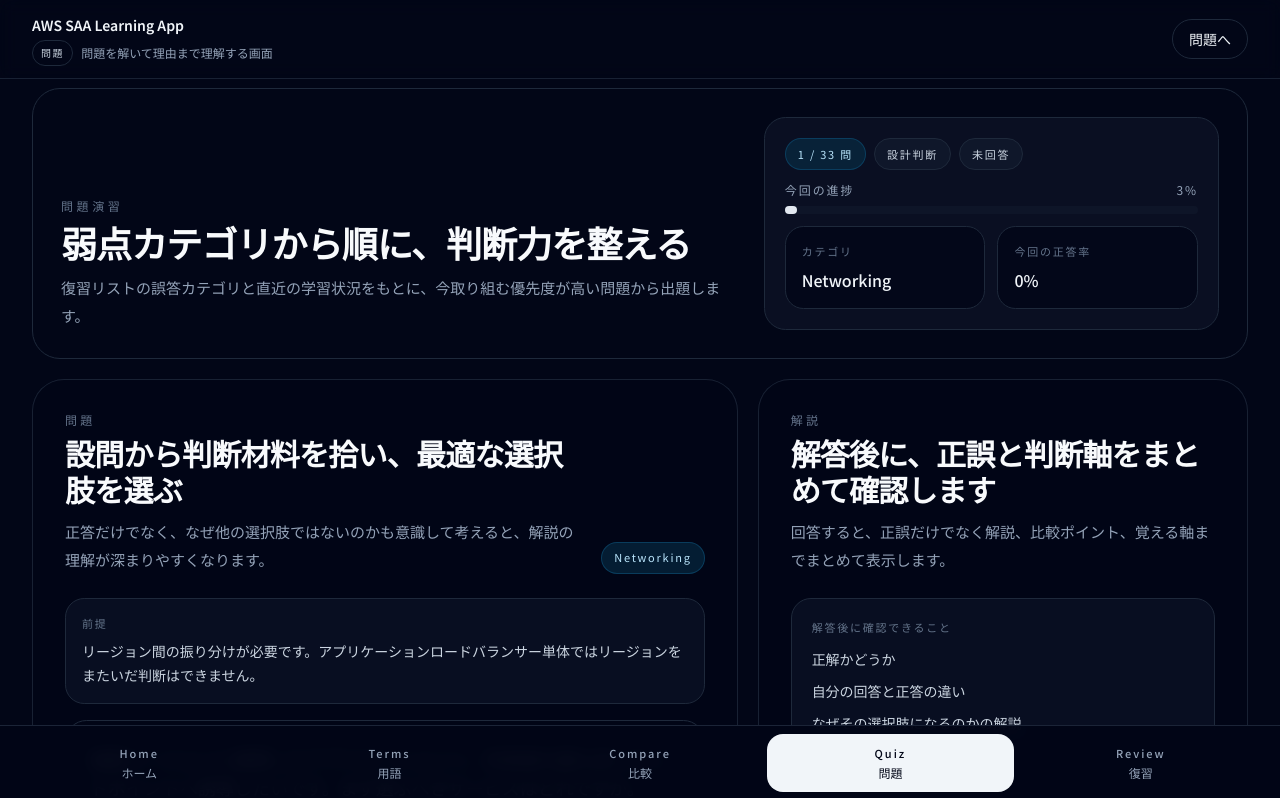
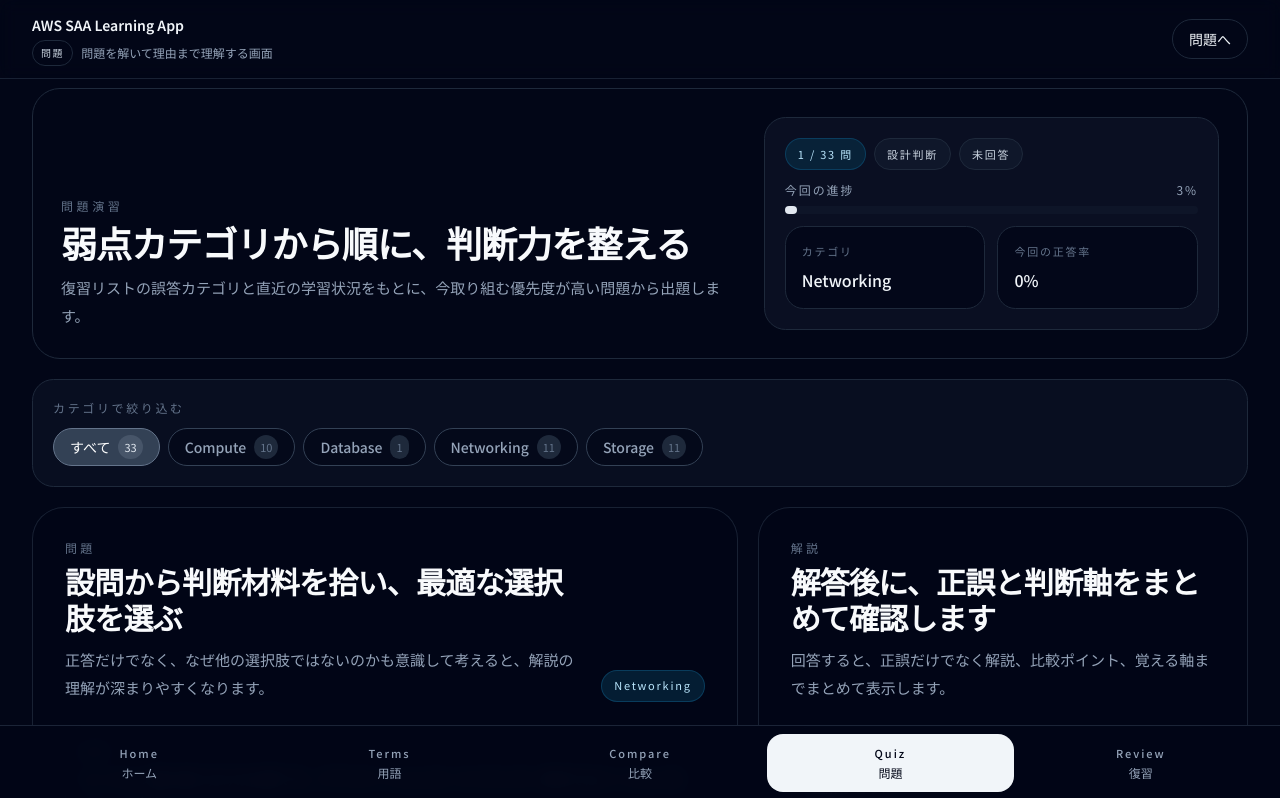
Before and after one commit to Rinze81/SAA-LEARNING, a Next.js app: page /quiz in a window 1280 px wide. Shown: the top 798 px of the page. Built offline with nearby package versions, Linux system fonts and the light colour scheme.

Commit message:
feat: quiz category filter and category accuracy bar chart

```diff
--- a/components/home/home-dashboard.tsx
+++ b/components/home/home-dashboard.tsx
@@ -47,7 +47,7 @@
           </section>
         )}
         <div className="grid gap-5 xl:grid-cols-[1.35fr_0.95fr]">
-          <ProgressOverview snapshot={snapshot} />
+          <ProgressOverview snapshot={snapshot} isHydrated={isHydrated} />
           <LearningPaths snapshot={snapshot} />
         </div>
         <TodayFocus snapshot={snapshot} isHydrated={isHydrated} />
--- a/components/home/progress-overview.tsx
+++ b/components/home/progress-overview.tsx
@@ -1,12 +1,13 @@
 import { ProgressBar } from "@/components/ui/progress-bar";
 import { SectionFrame } from "@/components/ui/section-frame";
-import type { HomeSnapshot } from "@/lib/home/types";
+import type { CategoryStat, HomeSnapshot } from "@/lib/home/types";
 
 type ProgressOverviewProps = {
   snapshot: HomeSnapshot;
+  isHydrated: boolean;
 };
 
-export function ProgressOverview({ snapshot }: ProgressOverviewProps) {
+export function ProgressOverview({ snapshot, isHydrated }: ProgressOverviewProps) {
   return (
     <SectionFrame
       eyebrow="学習の進み具合"
@@ -61,7 +62,138 @@
             ))}
           </div>
         </div>
+
+        {/* カテゴリ別正解率グラフ */}
+        <CategoryAccuracyChart stats={snapshot.categoryStats} isHydrated={isHydrated} />
       </div>
     </SectionFrame>
   );
 }
+
+type CategoryAccuracyChartProps = {
+  stats: CategoryStat[];
+  isHydrated: boolean;
+};
+
+function CategoryAccuracyChart({ stats, isHydrated }: CategoryAccuracyChartProps) {
+  return (
+    <div className="rounded-[1.35rem] border border-slate-800 bg-slate-900/50 p-4 sm:p-5">
+      <div className="mb-4 flex items-center justify-between gap-3">
+        <div>
+          <p className="text-[11px] tracking-[0.18em] text-slate-500 sm:text-xs sm:tracking-[0.22em]">
+            カテゴリ別正解率
+          </p>
+          <p className="mt-1 text-sm font-medium text-slate-200">
+            分野ごとの習熟度
+          </p>
+        </div>
+        <AccuracyLegend />
+      </div>
+
+      {!isHydrated ? (
+        <SkeletonBars />
+      ) : stats.length === 0 ? (
+        <p className="py-4 text-center text-sm text-slate-500">
+          問題を解くとカテゴリ別の正解率が表示されます
+        </p>
+      ) : (
+        <div className="grid gap-3">
+          {stats.map((stat) => (
+            <CategoryBar key={stat.category} stat={stat} />
+          ))}
+        </div>
+      )}
+    </div>
+  );
+}
+
+function CategoryBar({ stat }: { stat: CategoryStat }) {
+  const { category, accuracy, unattemptedCount } = stat;
+  const hasAttempts = accuracy !== null;
+  const barValue = accuracy ?? 0;
+
+  const barColor =
+    !hasAttempts
+      ? "bg-slate-700"
+      : barValue >= 70
+        ? "bg-emerald-500"
+        : barValue >= 40
+          ? "bg-amber-400"
+          : "bg-rose-500";
+
+  const textColor =
+    !hasAttempts
+      ? "text-slate-500"
+      : barValue >= 70
+        ? "text-emerald-400"
+        : barValue >= 40
+          ? "text-amber-400"
+          : "text-rose-400";
+
+  return (
+    <div className="rounded-[1.1rem] border border-slate-800/80 bg-slate-950/45 p-3.5">
+      <div className="flex items-center justify-between gap-3">
+        <div className="min-w-0 flex-1">
+          <div className="flex items-center gap-2">
+            <p className="text-sm font-medium text-slate-200">{category}</p>
+            {unattemptedCount > 0 && (
+              <span className="rounded-full bg-slate-800 px-2 py-0.5 text-[11px] text-slate-500">
+                未着手 {unattemptedCount}問
+              </span>
+            )}
+          </div>
+        </div>
+        <span className={`shrink-0 text-sm font-semibold ${textColor}`}>
+          {hasAttempts ? `${barValue}%` : "未回答"}
+        </span>
+      </div>
+      <div className="mt-2.5 h-2 overflow-hidden rounded-full bg-slate-800">
+        <div
+          className={`h-full rounded-full transition-all duration-500 ${barColor}`}
+          style={{ width: `${barValue}%` }}
+        />
+      </div>
+    </div>
+  );
+}
+
+function AccuracyLegend() {
+  return (
+    <div className="flex items-center gap-3">
+      {[
+        { color: "bg-emerald-500", label: "70%+" },
+        { color: "bg-amber-400", label: "40%+" },
+        { color: "bg-rose-500", label: "〜39%" },
+      ].map(({ color, label }) => (
+        <div key={label} className="flex items-center gap-1.5">
+          <span className={`h-2 w-2 rounded-full ${color}`} />
+          <span className="text-[11px] text-slate-500">{label}</span>
+        </div>
+      ))}
+    </div>
+  );
+}
+
+function SkeletonBars() {
+  return (
+    <div className="grid gap-3">
+      {Array.from({ length: 4 }).map((_, i) => (
+        <div
+          key={i}
+          className="rounded-[1.1rem] border border-slate-800/80 bg-slate-950/45 p-3.5"
+        >
+          <div className="flex items-center justify-between gap-3">
+            <div className="h-4 w-24 animate-pulse rounded bg-slate-800" />
+            <div className="h-4 w-10 animate-pulse rounded bg-slate-800" />
+          </div>
+          <div className="mt-2.5 h-2 overflow-hidden rounded-full bg-slate-800">
+            <div
+              className="h-full animate-pulse rounded-full bg-slate-700"
+              style={{ width: `${40 + i * 15}%` }}
+            />
+          </div>
+        </div>
+      ))}
+    </div>
+  );
+}
--- /dev/null
+++ b/components/quiz/quiz-category-filter.tsx
@@ -0,0 +1,78 @@
+"use client";
+
+import { quizQuestions } from "@/lib/quiz/data";
+
+const ALL_VALUE = "all";
+const ALL_LABEL = "すべて";
+
+const categories = Array.from(
+  new Set(quizQuestions.map((q) => q.category)),
+).sort();
+
+type QuizCategoryFilterProps = {
+  selected: string;
+  onChange: (category: string) => void;
+  questionCounts: Record<string, number>;
+};
+
+export function QuizCategoryFilter({
+  selected,
+  onChange,
+  questionCounts,
+}: QuizCategoryFilterProps) {
+  const totalCount = quizQuestions.length;
+
+  return (
+    <div className="rounded-[1.35rem] border border-slate-800 bg-slate-900/50 p-4 sm:p-5">
+      <p className="mb-3 text-[11px] tracking-[0.18em] text-slate-500 sm:text-xs sm:tracking-[0.22em]">
+        カテゴリで絞り込む
+      </p>
+      <div className="flex flex-wrap gap-2">
+        <CategoryButton
+          label={ALL_LABEL}
+          count={totalCount}
+          isSelected={selected === ALL_VALUE}
+          onClick={() => onChange(ALL_VALUE)}
+        />
+        {categories.map((cat) => (
+          <CategoryButton
+            key={cat}
+            label={cat}
+            count={questionCounts[cat] ?? 0}
+            isSelected={selected === cat}
+            onClick={() => onChange(cat)}
+          />
+        ))}
+      </div>
+    </div>
+  );
+}
+
+type CategoryButtonProps = {
+  label: string;
+  count: number;
+  isSelected: boolean;
+  onClick: () => void;
+};
+
+function CategoryButton({ label, count, isSelected, onClick }: CategoryButtonProps) {
+  return (
+    <button
+      onClick={onClick}
+      className={`flex items-center gap-2 rounded-full border px-4 py-1.5 text-sm font-medium transition-colors ${
+        isSelected
+          ? "border-slate-500 bg-slate-700 text-white"
+          : "border-slate-700 bg-slate-950/60 text-slate-400 hover:border-slate-600 hover:text-slate-200"
+      }`}
+    >
+      {label}
+      <span
+        className={`rounded-full px-1.5 py-0.5 text-[11px] font-normal ${
+          isSelected ? "bg-slate-600 text-slate-200" : "bg-slate-800 text-slate-500"
+        }`}
+      >
+        {count}
+      </span>
+    </button>
+  );
+}
--- a/components/quiz/quiz-experience.tsx
+++ b/components/quiz/quiz-experience.tsx
@@ -1,10 +1,13 @@
 "use client";
 
+import { useMemo, useState } from "react";
+import { QuizCategoryFilter } from "@/components/quiz/quiz-category-filter";
 import { QuizFeedbackPanel } from "@/components/quiz/quiz-feedback-panel";
 import { QuizFooterActions } from "@/components/quiz/quiz-footer-actions";
 import { QuizHeader } from "@/components/quiz/quiz-header";
 import { QuizOptions } from "@/components/quiz/quiz-options";
 import { QuizQuestionCard } from "@/components/quiz/quiz-question-card";
+import { quizQuestions } from "@/lib/quiz/data";
 import { useQuizSession } from "@/lib/quiz/use-quiz-session";
 
 type QuizExperienceProps = {
@@ -12,12 +15,27 @@
 };
 
 export function QuizExperience({ initialQuestionId }: QuizExperienceProps) {
-  const session = useQuizSession({ initialQuestionId });
+  const [categoryFilter, setCategoryFilter] = useState("all");
+  const session = useQuizSession({ initialQuestionId, categoryFilter });
+
+  const questionCounts = useMemo(
+    () =>
+      quizQuestions.reduce<Record<string, number>>((acc, q) => {
+        acc[q.category] = (acc[q.category] ?? 0) + 1;
+        return acc;
+      }, {}),
+    [],
+  );
 
   return (
     <main className="min-h-screen px-4 pb-16 pt-6 sm:px-6 lg:px-8">
       <div className="mx-auto flex w-full max-w-7xl flex-col gap-5">
         <QuizHeader session={session} />
+        <QuizCategoryFilter
+          selected={categoryFilter}
+          onChange={setCategoryFilter}
+          questionCounts={questionCounts}
+        />
         <div className="grid gap-5 xl:grid-cols-[1.18fr_0.82fr]">
           <div className="grid gap-5">
             <QuizQuestionCard question={session.question} session={session} />
--- a/lib/home/home-data.ts
+++ b/lib/home/home-data.ts
@@ -32,7 +32,7 @@
         recentAttempts: 0,
         accuracy: null,
         unattemptedCount: quizQuestions.filter(
-          (question) => question.category === defaultState.weakDomain,
+          (q) => q.category === defaultState.weakDomain,
         ).length,
         lastAttemptAt: null,
       },
@@ -97,6 +97,13 @@
     analytics.reviewedToday > 0 ? analytics.reviewedToday : merged.reviewedToday;
   const streakDays = analytics.streakDays > 0 ? analytics.streakDays : merged.streakDays;
   const weakDomain = topPriorities[0]?.category ?? merged.weakDomain;
+
+  const categoryStats = analytics.priorities.map((p) => ({
+    category: p.category,
+    accuracy: p.accuracy,
+    totalAttempts: p.recentAttempts,
+    unattemptedCount: p.unattemptedCount,
+  }));
 
   return {
     hero: {
@@ -236,6 +243,7 @@
         "まだ迷う場合は比較表に戻って、似たサービスとの違いを整理する",
       ],
     },
+    categoryStats,
   };
 }
 
--- a/lib/quiz/use-quiz-session.ts
+++ b/lib/quiz/use-quiz-session.ts
@@ -1,23 +1,36 @@
 "use client";
 
-import { useMemo, useState } from "react";
+import { useEffect, useMemo, useRef, useState } from "react";
 import { readReviewRecords, removeReviewRecord, upsertReviewRecord } from "@/lib/review/storage";
 import { buildPrioritizedQuestionOrder } from "@/lib/study/analytics";
 import { appendQuizAttempt } from "@/lib/study/storage";
 
 type UseQuizSessionOptions = {
   initialQuestionId?: string;
+  categoryFilter?: string;
 };
 
 export function useQuizSession(options: UseQuizSessionOptions = {}) {
-  const orderedQuestions = useMemo(
-    () => buildPrioritizedQuestionOrder(options.initialQuestionId),
-    [options.initialQuestionId],
-  );
+  const orderedQuestions = useMemo(() => {
+    const all = buildPrioritizedQuestionOrder(options.initialQuestionId);
+    if (!options.categoryFilter || options.categoryFilter === "all") return all;
+    return all.filter((q) => q.category === options.categoryFilter);
+  }, [options.initialQuestionId, options.categoryFilter]);
+
   const [currentIndex, setCurrentIndex] = useState(0);
   const [selectedChoiceId, setSelectedChoiceId] = useState<string | null>(null);
   const [isSubmitted, setIsSubmitted] = useState(false);
   const [correctCount, setCorrectCount] = useState(0);
+
+  const prevFilterRef = useRef(options.categoryFilter);
+  useEffect(() => {
+    if (prevFilterRef.current === options.categoryFilter) return;
+    prevFilterRef.current = options.categoryFilter;
+    setCurrentIndex(0);
+    setSelectedChoiceId(null);
+    setIsSubmitted(false);
+    setCorrectCount(0);
+  }, [options.categoryFilter]);
   const [reviewIds, setReviewIds] = useState<string[]>(() =>
     readReviewRecords().map((record) => record.questionId),
   );
```
Also changed, not shown: lib/home/types.ts (+8 -0 lines), 1 other file (tests, documents, lock files or other folders).
